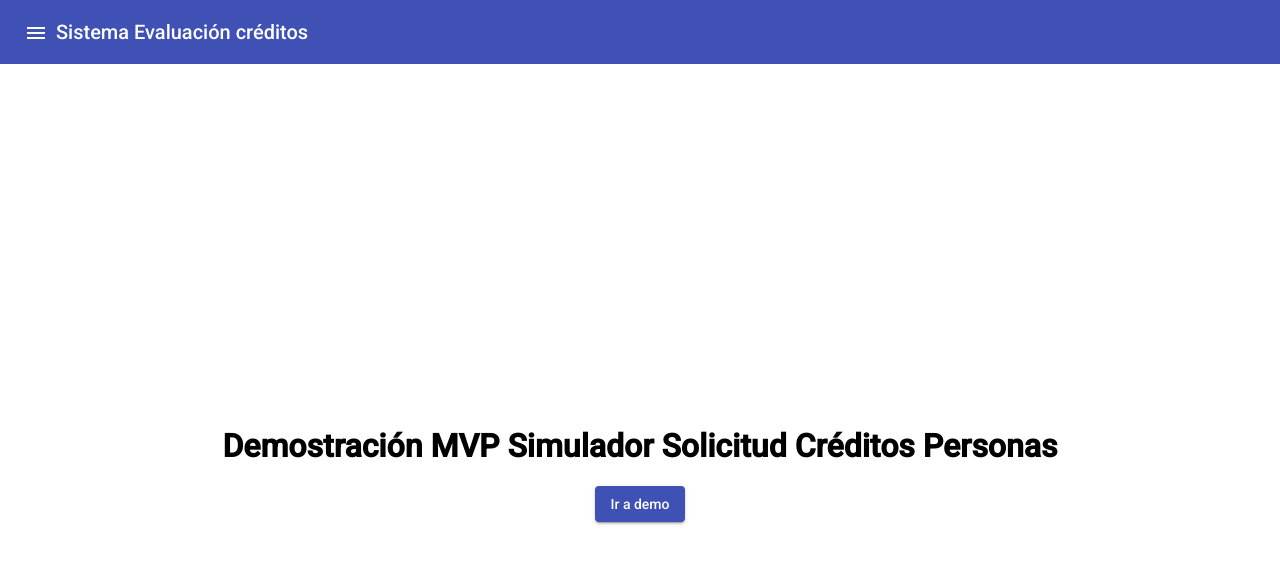
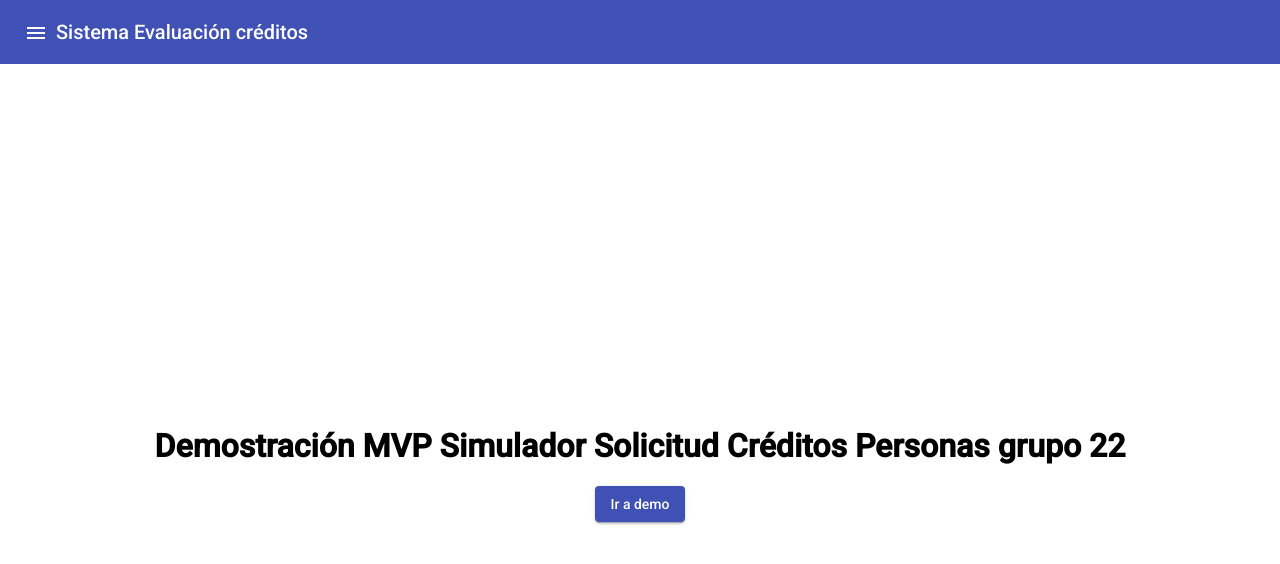
Before and after one commit to colivaresaraya/demo-front-dev21, an Angular app: page / in a window 1280 px wide. Shown: the top 564 px of the page. Built offline with nearby package versions, Linux system fonts and the light colour scheme.

Commit message:
change welcome page

```diff
--- a/src/app/welcome/welcome.component.html
+++ b/src/app/welcome/welcome.component.html
@@ -1,7 +1,7 @@
 <div fxFill="true">
   <div fxLayout="column" fxFlex fxFill="true" fxLayoutAlign="center center">
     <h1>
-      Demostración MVP Simulador Solicitud Créditos Personas
+      Demostración MVP Simulador Solicitud Créditos Personas grupo 22
     </h1>
     <div fxLayout="row" fxLayoutAlign="end center">
       <a mat-raised-button color="primary" routerLink="/select">Ir a demo</a>
```
